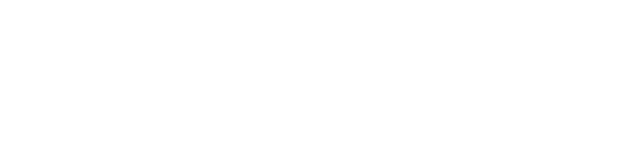
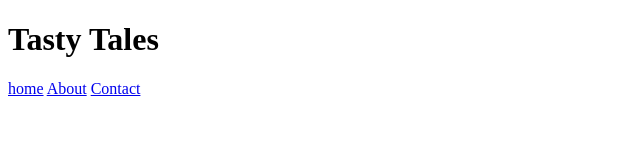
Before and after one commit to Jayashri-23/my-first-project, a plain HTML site: page index.html in a window 1280 px wide. Shown: the whole page, without its empty margins (0-640 px from the left). Drawn offline with Linux system fonts and the light colour scheme.

Commit message:
set path

```diff
--- a/index.html
+++ b/index.html
@@ -4,6 +4,9 @@
     <title>Home page</title>
 </head>
 <body>
-
+    <h1>Tasty Tales</h1>
+    <a href="index.html">home</a>
+    <a href=".\pages\about.html">About</a>
+    <a href=".\pages\contact.html">Contact</a>
 </body>
 </html>
```
